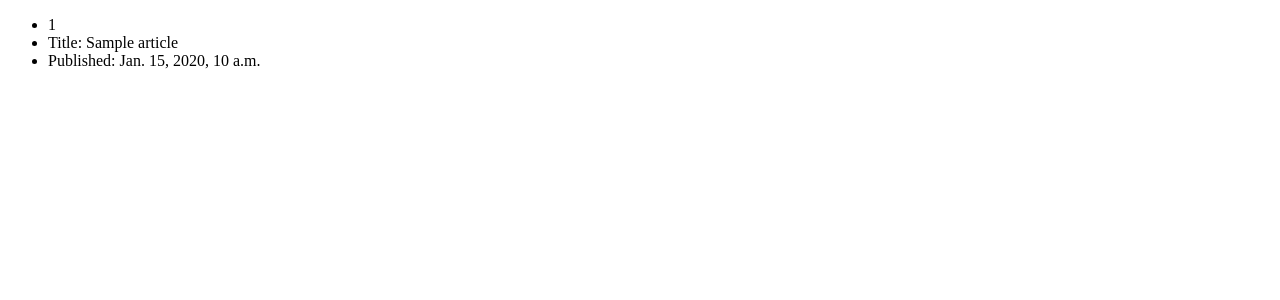
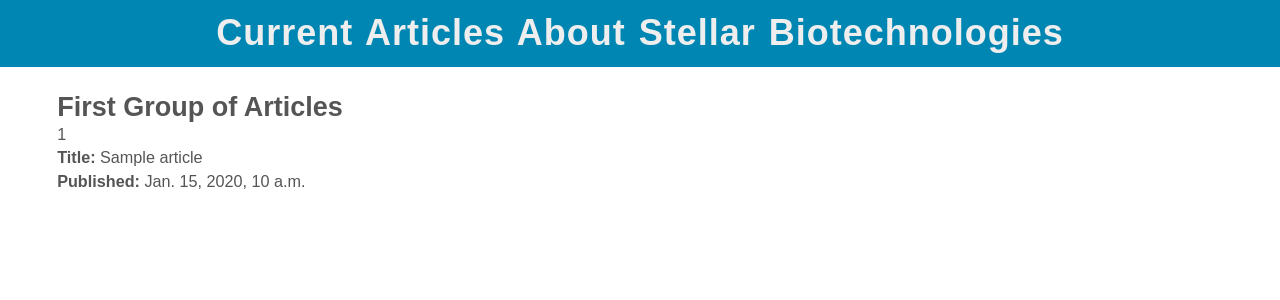
Before and after one commit to knittingarch/InterviewCodeExercises, a Django app: template incrowd/news/templates/index.html in a window 1280 px wide. Shown: the top 300 px of the page. Run offline with Django 3.2, Linux system fonts and the light colour scheme; the template is opened without the code that fills it: most values are stand-ins (such as "Sample title", 1, 10 or a date in 2020); some libraries are stand-ins or nearby versions.

Commit message:
jQuery updates and UX improvements

```diff
--- /dev/null
+++ b/incrowd/incrowd/static/news/style.css
@@ -0,0 +1,66 @@
+/*-------------------------------------*/
+/* BASIC SETUP */
+/*-------------------------------------*/
+
+* {
+    margin: 0;
+    padding: 0;
+    box-sizing: border-box;
+}
+
+html {
+    color: #555;
+    font-family: 'JosefinSans', 'Arial', sans-serif;
+    font-weight: 300;
+    font-size: 18px;
+    margin: 0 auto;
+    margin-left: 20px;
+    margin-right: 20px;
+    text-rendering: optimizeLegibility;
+}
+
+/*  GENERAL TYPOGRAPHY  */
+
+h1 {
+    display: block;
+    margin: 0 -3%;
+    margin-bottom: 25px;
+    padding: 1%;
+    background-color: #0086b3;
+    text-align: center;
+    color: #eee;
+    letter-spacing: 1px;
+    word-spacing: 2px;
+    }
+
+p {
+    line-height: 135%;
+    padding: 10px 25px;
+}
+
+
+/*  Overflow DIVS */
+
+#container { margin: 0 3%; }
+
+.hidden { visibility: hidden; }
+
+#finish { padding-bottom: 50px; }
+
+#finish, #loading, #loading2, #loading3, #loading4 {
+    color: #0086b3;
+    letter-spacing: 2px;
+    }
+
+/*  LISTS  */
+
+ul {
+    line-height: 145%;
+    font-size: 90%;
+    }
+
+li { list-style-type: none; }
+
+li.last, li.last-two, li.last-three, li.last-four, li.last-five { padding-bottom: 30px; }
+
+.highlight { font-weight: 600; }
--- a/incrowd/news/templates/index.html
+++ b/incrowd/news/templates/index.html
@@ -1,19 +1,84 @@
+{% load staticfiles %}
+
 <!doctype html>
 <html>
 <head>
 	<title>Take Home Assignment for InCrowd</title>
+	<link rel="stylesheet" type="text/css" href="{% static 'news/style.css' %}" />
 </head>
 
 <body>
 
-<ul class="arts">
-	{% for article in articles %}
-	<li>{{ forloop.counter }}</li>
-	<li>Title: {{ article.title }}</li>
-	<li>Published: {{ article.published }}</li>
-{% endfor %}
-</ul>
+	<h1>Current Articles About Stellar Biotechnologies</h1>
 
+	<div id="container">
+		<div id="articles1">
+		<h2>First Group of Articles</h2>
+			<ul>
+				{% for article in articles %}
+				<li>{{ forloop.counter }}</li>
+				<li><span class="highlight">Title:</span> {{ article.title }}</li>
+				<li class="last"><span class="highlight">Published:</span> {{ article.published }}</li>
+				{% endfor %}
+			</ul>
+		</div>
+
+		<div id="loading"></div>
+
+		<div id="articles2" class="hidden">
+		<h2>Second Group of Articles</h2>
+		<ul>
+			{% for article in articles2 %}
+			<li>{{ forloop.counter }}</li>
+			<li><span class="highlight">Title:</span> {{ article.title }}</li>
+			<li class="last-two"><span class="highlight">Published:</span> {{ article.published }}</li>
+			{% endfor %}
+		</ul>
+		</div>
+
+		<div id="loading2"></div>
+
+		<div id="articles3" class="hidden">
+			<h2>Third Group of Articles</h2>
+		<ul>
+			{% for article in articles3 %}
+			<li>{{ forloop.counter }}</li>
+			<li><span class="highlight">Title:</span> {{ article.title }}</li>
+			<li class="last-three"><span class="highlight">Published:</span> {{ article.published }}</li>
+			{% endfor %}
+		</ul>
+		</div>
+
+		<div id="loading3"></div>
+
+		<div id="articles4" class="hidden">
+			<h2>Fourth Group of Articles</h2>
+			<ul>
+			{% for article in articles4 %}
+			<li>{{ forloop.counter }}</li>
+			<li><span class="highlight">Title:</span> {{ article.title }}</li>
+			<li class="last-four"><span class="highlight">Published:</span> {{ article.published }}</li>
+			{% endfor %}
+		</ul>
+		</div>
+
+		<div id="loading4"></div>
+
+		<div id="articles5" class="hidden">
+		<h2>Fifth Group of Articles</h2>
+			<ul>
+				{% for article in articles5 %}
+				<li>{{ forloop.counter }}</li>
+				<li><span class="highlight">Title:</span> {{ article.title }}</li>
+				<li class="last-five"><span class="highlight">Published:</span> {{ article.published }}</li>
+				{% endfor %}
+			</ul>
+		</div>
+		<div id="finish"></div>
+	</div>
+
+    <script src="https://ajax.googleapis.com/ajax/libs/jquery/1.10.2/jquery.min.js"></script>
+	<script src="{% static 'news/scroll.js' %}"></script>
 </body>
 
 </html>
```
Also changed, not shown: incrowd/incrowd/settings.py (+8 -1 lines), incrowd/incrowd/static/news/scroll.js (added, +95 -0 lines), incrowd/incrowd/urls.py (+7 -0 lines), incrowd/news/views.py (+65 -47 lines).
